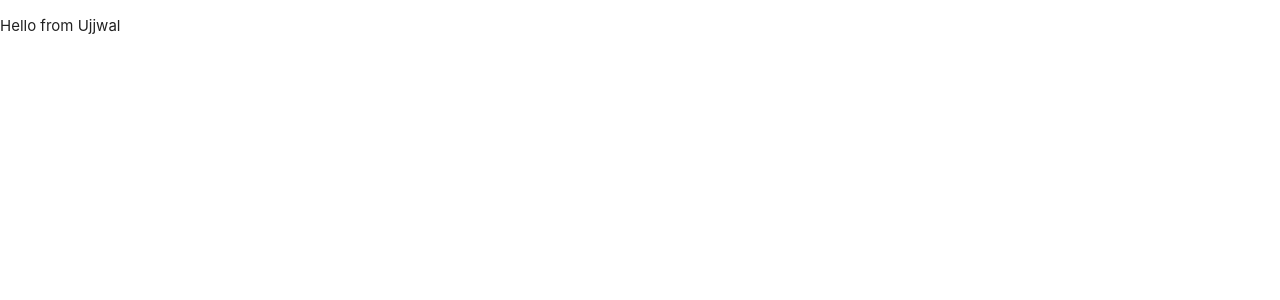
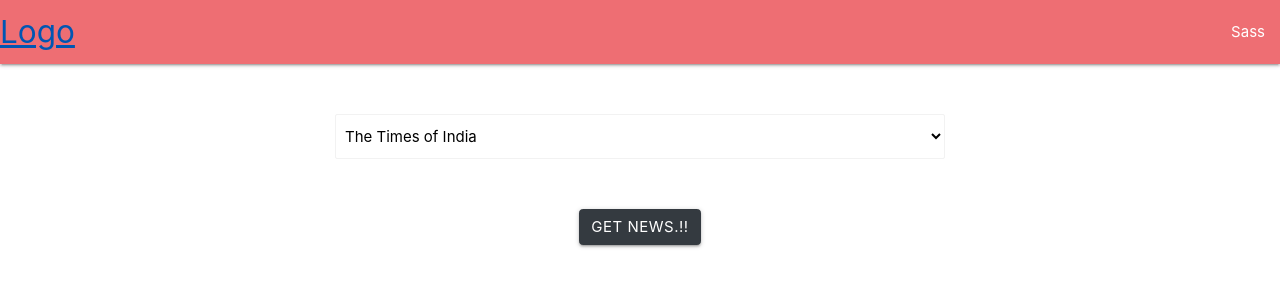
Before and after one commit to kysewtts/react-news-app, a React (Create React App) app in the folder project/: page / in a window 1280 px wide. Shown: the top 300 px of the page. Built offline with nearby package versions, Linux system fonts and the light colour scheme.

Commit message:
Modified files

```diff
--- a/project/package.json
+++ b/project/package.json
@@ -5,6 +5,8 @@
   "dependencies": {
     "react": "^16.7.0",
     "react-dom": "^16.7.0",
+    "react-router": "^4.3.1",
+    "react-router-dom": "^4.3.1",
     "react-scripts": "2.1.3"
   },
   "scripts": {
--- a/project/public/index.html
+++ b/project/public/index.html
@@ -28,6 +28,7 @@
     <!-- Compiled and minified JavaScript -->
     <script src="https://cdnjs.cloudflare.com/ajax/libs/materialize/1.0.0/js/materialize.min.js"></script>
 
+    <link rel="stylesheet" href="https://maxcdn.bootstrapcdn.com/bootstrap/4.0.0/css/bootstrap.min.css" integrity="sha384-Gn5384xqQ1aoWXA+058RXPxPg6fy4IWvTNh0E263XmFcJlSAwiGgFAW/dAiS6JXm" crossorigin="anonymous">
     <title>React App</title>
   </head>
   <body>
--- a/project/src/App.js
+++ b/project/src/App.js
@@ -1,12 +1,20 @@
 import React, { Component } from 'react';
+import { BrowserRouter } from 'react-router-dom';
+
+import Navbar from './components/Layout/Navbar';
+import Input from './containers/Input/Input';
 
 
 class App extends Component {
   render() {
     return (
-      <div className="App">
-        <p>Hello from Ujjwal</p>
-      </div>
+      <BrowserRouter>
+        <div className="App">
+          <Navbar />
+          <Input />
+        </div>
+      </BrowserRouter>
+
     );
   }
 }
--- /dev/null
+++ b/project/src/components/Layout/Navbar.js
@@ -0,0 +1,22 @@
+import React from 'react';
+import { Link } from 'react-router-dom';
+
+import Aux from '../../hoc/Aux/Aux';
+
+const navbar = (props) => {
+    return(
+        <Aux>
+            <nav>
+                <div className="nav-wrapper">
+                    <Link to = '/' className="brand-logo">Logo</Link>
+                    <ul id="nav-mobile" className="right hide-on-med-and-down">
+                        <li><Link to = "#">Sass</Link></li>
+                    </ul>
+                </div>
+            </nav>
+        </Aux>
+
+    );
+}
+
+export default navbar;
--- /dev/null
+++ b/project/src/containers/Input/Input.js
@@ -0,0 +1,33 @@
+import React, { Component } from 'react';
+import Aux from '../../hoc/Aux/Aux';
+
+class Input extends Component{
+    state = {
+        selectCategory: "the-times-of-india"
+    }
+    optionChangeHandler = (event) => {
+        this.setState({
+            selectCategory: event.target.value
+        })
+    }
+
+    render(){
+        console.log(this.state);
+        return(
+            <Aux>
+                <div className="input-field col s12" style = {{"width": "50%", "margin": "50px auto"}}>
+                    <select className="browser-default" id = "selectCategory" onChange={this.optionChangeHandler}>
+                        <option value="the-times-of-india">The Times of India</option>
+                        <option value="the-hindu">The Hindu</option>
+                        <option value="espn-cric-info">ESPN Cric Info</option>
+                    </select>
+                </div>
+                <div style = {{"textAlign": "center"}}>
+                    <button type="button" className="btn btn-dark">Get News.!!</button>
+                </div>
+            </Aux>
+        );
+    }
+}
+
+export default Input;
--- /dev/null
+++ b/project/src/hoc/Aux/Aux.js
@@ -0,0 +1,3 @@
+const aux = (props) => props.children;
+
+export default aux;
```
Also changed, not shown: 1 other file (tests, documents, lock files or other folders).
